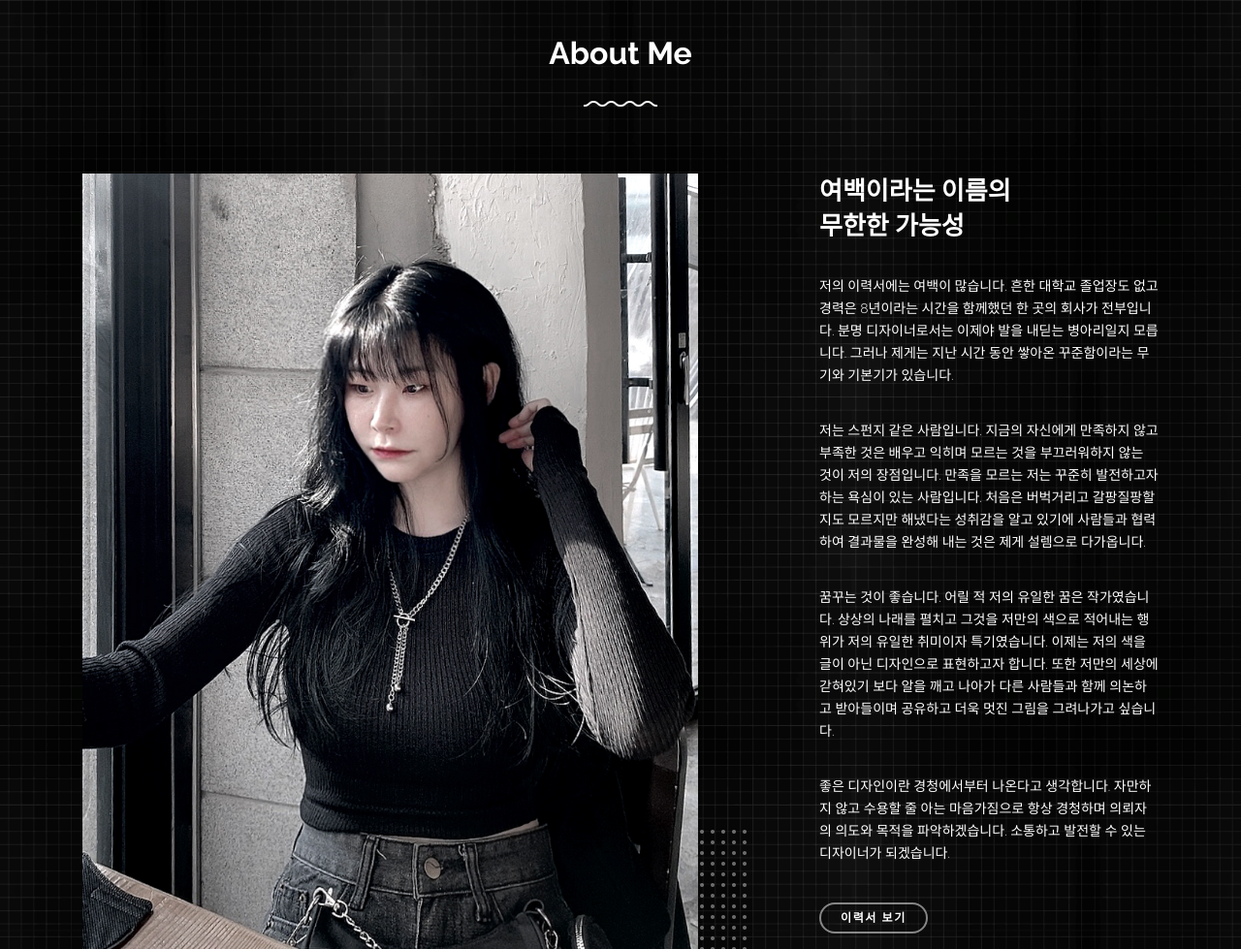
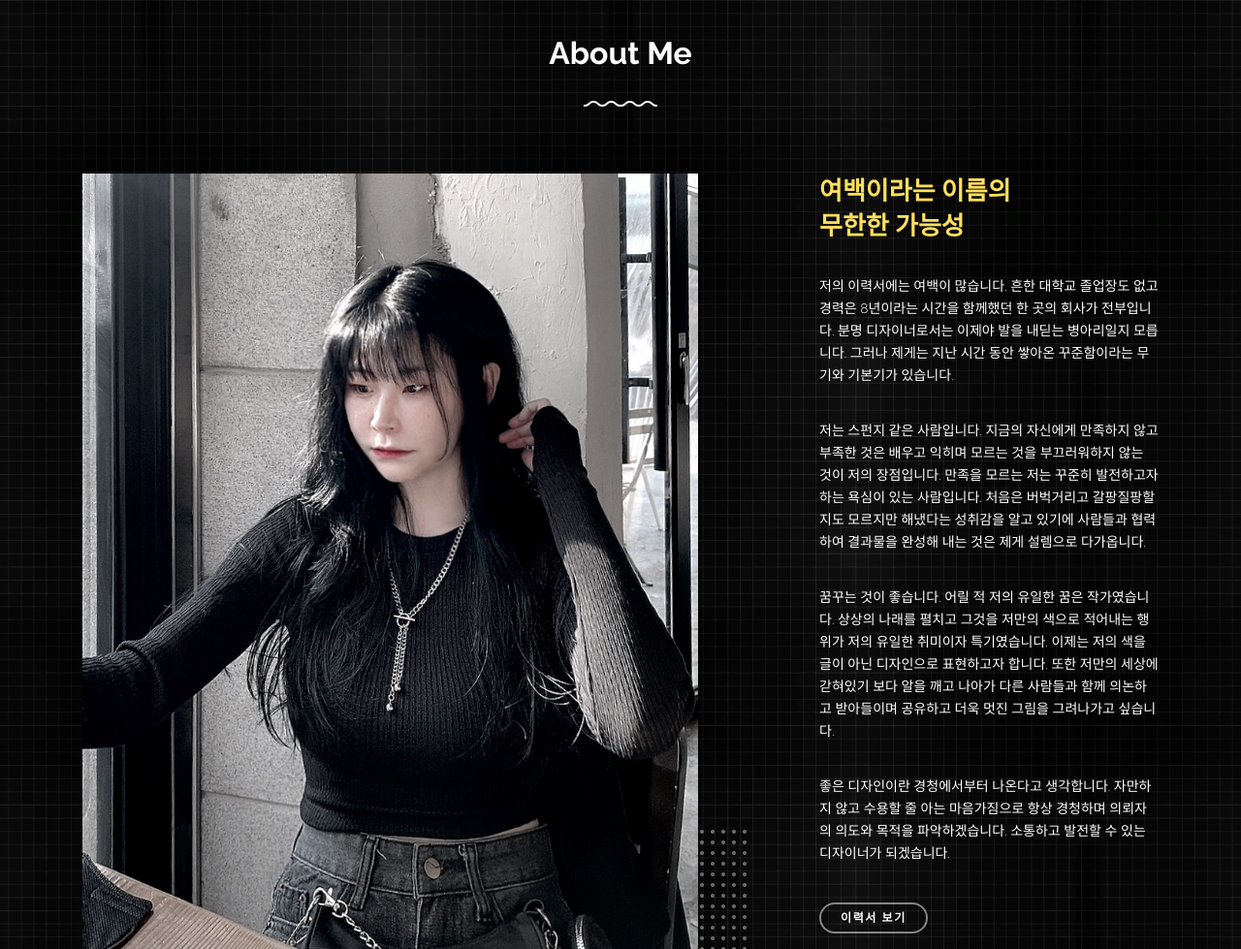
Before and after one commit to 1995yeon/portfolio, a plain HTML site: page index.html in a window 1280 px wide. Shown: the part 2163-3142 px from the top of the page at 97% size. Drawn offline with nearby package versions, Linux system fonts and the light colour scheme; files whose address does not match are found by name; a web font is replaced by a local one.

Commit message:
Update style.css

```diff
--- a/css/style.css
+++ b/css/style.css
@@ -1202,7 +1202,7 @@ a, a:hover {
   font-size: 26px;
   line-height: 36px;
   font-weight: 900;
-  color: #fff;
+  color: #ffe05c;
 }
 
 .lead {
```
